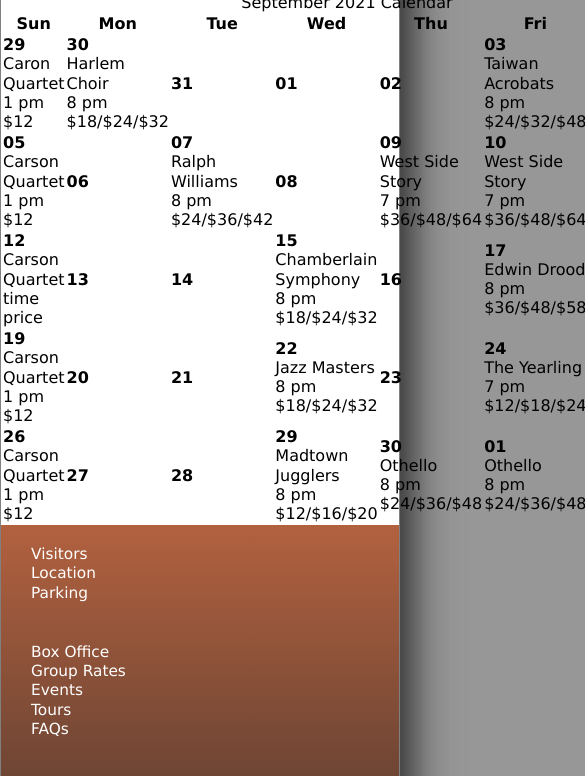
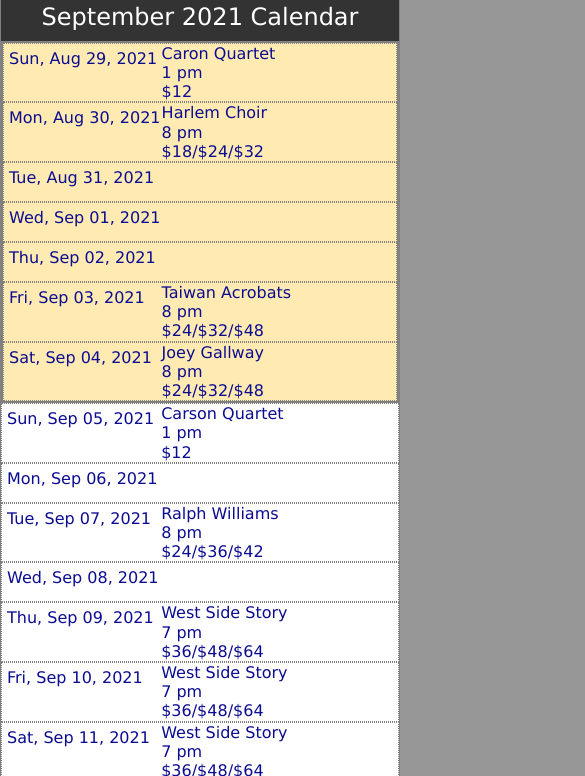
Before and after one commit to magnosfire/nscc-webd1000, a plain HTML site: page assigment-3/lht_sept.html in a window 390 px wide. Shown: the part 126-902 px from the top of the page, 585 px wide, since content can reach past the window. Drawn offline with Linux system fonts and the light colour scheme.

Commit message:
css cellphone

```diff
--- a/assigment-3/lht_tables.css
+++ b/assigment-3/lht_tables.css
@@ -18,7 +18,52 @@
    ===============================
 */
 
+@media screen and (max-width:640px) {
 
+   table,
+   tbody,
+   tr,
+   td,
+   th,
+   caption {
+      display: block;
+   }
+
+   thead,
+   h1 {
+      display: none;
+   }
+
+   caption {
+      color: white;
+      background-color: rgb(51, 51, 51);
+      font-size: 1.5em;
+      line-height: 2;
+   }
+
+   td {
+      border: 1px dotted gray;
+      color: rgb(11, 12, 145);
+      position: relative;
+      padding-left: 40%;
+      min-height: 40px;
+   }
+
+   tr:nth-of-type(odd) {
+      background-color: rgb(255, 235, 178);
+      border: 2px solid gray;
+   }
+
+   td::before {
+      content: attr(data-date);
+      position: absolute;
+      top: 0px;
+      left: 0px;
+      padding: 5px;
+      width: 40%;
+   }
+
+}
 
 
 /* =============================================
```
